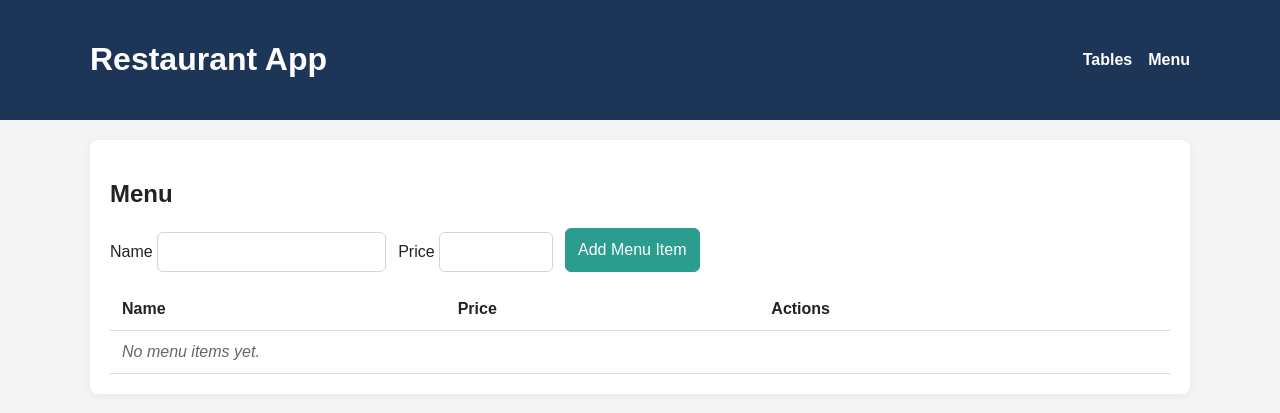
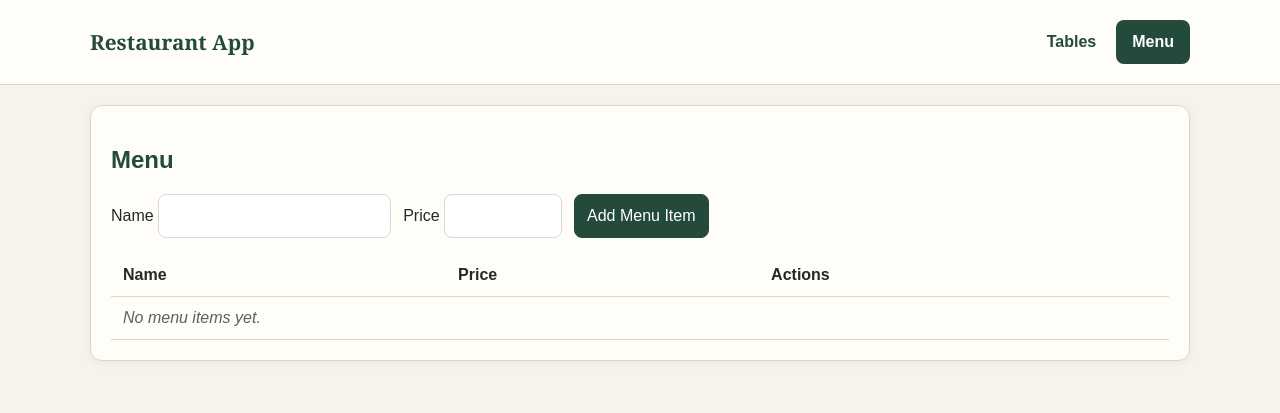
Before and after one commit to daisy-may-t/restaurant, a Flask app: page /menu in a window 1280 px wide. Shown: the top 413 px of the page. Run offline with Flask 3, Linux system fonts and the light colour scheme; data that the repository does not hold is empty.

Commit message:
Share visual foundation

```diff
--- a/static/css/style.css
+++ b/static/css/style.css
@@ -1,54 +1,123 @@
+:root {
+  --color-background: #f7f3eb;
+  --color-surface: #fffdf8;
+  --color-surface-muted: #f2ece1;
+  --color-primary: #234a3b;
+  --color-primary-hover: #193b2f;
+  --color-occupied: #f7c982;
+  --color-text: #252923;
+  --color-muted: #59635b;
+  --color-border: #dcd7cc;
+  --color-danger: #a73535;
+  --color-danger-surface: #fff0ed;
+  --space-1: 4px;
+  --space-2: 8px;
+  --space-3: 12px;
+  --space-4: 16px;
+  --space-5: 20px;
+  --radius-control: 8px;
+  --radius-card: 12px;
+  --control-height: 44px;
+}
+
 body {
   margin: 0;
   font-family: Arial, sans-serif;
-  background: #f4f4f4;
-  color: #222;
+  background: var(--color-background);
+  color: var(--color-text);
 }
 
 .container {
   max-width: 1100px;
   margin: 0 auto;
-  padding: 20px;
+  padding: var(--space-5);
 }
 
 .topbar {
-  background: #1d3557;
-  color: white;
+  background: var(--color-surface);
+  border-bottom: 1px solid var(--color-border);
 }
 
 .topbar .container {
   display: flex;
   align-items: center;
   justify-content: space-between;
-  gap: 20px;
+  gap: var(--space-5);
 }
 
-nav {
-  display: flex;
-  gap: 16px;
+.app-name {
+  color: var(--color-primary);
+  font-family: Georgia, serif;
+  font-size: 1.3rem;
+  font-weight: 700;
 }
 
-nav a {
-  color: white;
+.primary-nav {
+  display: flex;
+  gap: var(--space-1);
+}
+
+.primary-nav a {
+  display: inline-flex;
+  align-items: center;
+  justify-content: center;
+  min-height: var(--control-height);
+  padding: 0 var(--space-4);
+  border-radius: var(--radius-control);
+  color: var(--color-primary);
   text-decoration: none;
   font-weight: 600;
 }
 
+.primary-nav a[aria-current="page"] {
+  background: var(--color-primary);
+  color: white;
+}
+
+.primary-nav a:hover:not([aria-current="page"]) {
+  background: var(--color-surface-muted);
+}
+
+:is(a, button, input, select, textarea):focus-visible {
+  outline: 3px solid var(--color-primary);
+  outline-offset: 3px;
+}
+
+.primary-nav a[aria-current="page"]:focus-visible {
+  outline-color: var(--color-text);
+}
+
 .panel {
-  background: white;
-  border-radius: 8px;
-  padding: 20px;
+  background: var(--color-surface);
+  border: 1px solid var(--color-border);
+  border-radius: var(--radius-card);
+  padding: var(--space-5);
   box-shadow: 0 2px 8px rgba(0, 0, 0, 0.05);
 }
 
+h2, h3 {
+  color: var(--color-primary);
+}
+
 .toolbar {
-  margin-bottom: 16px;
+  margin-bottom: var(--space-4);
+}
+
+.menu-form-fields {
+  display: flex;
+  align-items: end;
+  flex-wrap: wrap;
+  gap: var(--space-3);
+}
+
+.inline-form {
+  display: inline;
 }
 
 .table-grid {
   display: grid;
   grid-template-columns: repeat(auto-fit, minmax(180px, 1fr));
-  gap: 16px;
+  gap: var(--space-4);
 }
 
 .table-card {
@@ -56,31 +125,31 @@ nav a {
   flex-direction: column;
   justify-content: center;
   min-height: 110px;
-  padding: 16px;
-  background: #eaf2ff;
-  border: 1px solid #cfe0ff;
-  border-radius: 8px;
+  padding: var(--space-4);
+  background: var(--color-surface);
+  border: 1px solid var(--color-border);
+  border-radius: var(--radius-card);
   text-decoration: none;
-  color: #1d3557;
+  color: var(--color-primary);
   font-weight: 700;
 }
 
 .table-card small {
-  margin-top: 8px;
-  color: #4a5a6a;
+  margin-top: var(--space-2);
+  color: var(--color-muted);
   font-weight: 500;
 }
 
 .data-table {
   width: 100%;
   border-collapse: collapse;
-  margin-top: 12px;
+  margin-top: var(--space-3);
 }
 
 .data-table th,
 .data-table td {
-  padding: 12px;
-  border-bottom: 1px solid #ddd;
+  padding: var(--space-3);
+  border-bottom: 1px solid var(--color-border);
   text-align: left;
 }
 
@@ -93,47 +162,52 @@ textarea {
 }
 
 button {
-  border: 1px solid #ccc;
-  border-radius: 6px;
-  padding: 8px 12px;
-  background: #fff;
+  border: 1px solid var(--color-border);
+  border-radius: var(--radius-control);
+  padding: var(--space-2) var(--space-3);
+  background: var(--color-surface);
+  color: var(--color-text);
   cursor: pointer;
-  min-height: 44px;
+  min-height: var(--control-height);
 }
 
 button.primary {
-  background: #2a9d8f;
-  border-color: #2a9d8f;
+  background: var(--color-primary);
+  border-color: var(--color-primary);
   color: white;
 }
 
+button.primary:hover {
+  background: var(--color-primary-hover);
+}
+
 button.secondary {
-  background: #e9ecef;
+  background: var(--color-surface-muted);
 }
 
 button.danger {
-  background: #e63946;
-  border-color: #e63946;
-  color: white;
+  background: var(--color-danger-surface);
+  border-color: var(--color-danger);
+  color: var(--color-danger);
 }
 
 .order-header {
   display: flex;
   justify-content: space-between;
   align-items: center;
-  gap: 16px;
-  margin-bottom: 20px;
+  gap: var(--space-4);
+  margin-bottom: var(--space-5);
 }
 
 .order-actions {
   display: flex;
-  gap: 10px;
+  gap: var(--space-3);
 }
 
 .order-layout {
   display: grid;
   grid-template-columns: 1.3fr 1fr;
-  gap: 20px;
+  gap: var(--space-5);
 }
 
 .order-items {
@@ -146,23 +220,23 @@ button.danger {
   display: flex;
   justify-content: space-between;
   align-items: center;
-  gap: 12px;
+  gap: var(--space-3);
   flex-wrap: wrap;
-  padding: 10px 0;
-  border-bottom: 1px solid #eee;
+  padding: var(--space-3) 0;
+  border-bottom: 1px solid var(--color-border);
 }
 
 .order-item-details {
   display: flex;
   flex-direction: column;
-  gap: 4px;
+  gap: var(--space-1);
 }
 
 .order-item-actions,
 .order-item-actions form {
   display: flex;
   align-items: center;
-  gap: 6px;
+  gap: var(--space-2);
 }
 
 .order-item-actions {
@@ -191,49 +265,39 @@ button.danger {
 .ticket-actions {
   display: flex;
   align-items: center;
-  gap: 16px;
-}
-
-@media print {
-  @page { margin: 4mm; }
-
-  body { background: white; }
-  .topbar, .ticket-preview h2, .ticket-actions { display: none; }
-  main.container { max-width: none; padding: 0; }
-  .ticket-preview { max-width: none; padding: 0; box-shadow: none; }
-  .ticket-preview pre { margin: 0; font: 12px/1.2 monospace; }
+  gap: var(--space-4);
 }
 
 .order-form form {
   display: flex;
   flex-direction: column;
-  gap: 14px;
+  gap: var(--space-4);
 }
 
 .order-form label {
   display: flex;
   flex-direction: column;
-  gap: 6px;
+  gap: var(--space-2);
   font-weight: 600;
 }
 
 input,
 select,
 textarea {
-  padding: 10px;
-  border: 1px solid #d1d5db;
-  border-radius: 6px;
+  padding: var(--space-3);
+  border: 1px solid var(--color-border);
+  border-radius: var(--radius-control);
   max-width: 100%;
 }
 
 .empty-state {
-  color: #666;
+  color: var(--color-muted);
   font-style: italic;
 }
 
 @media screen and (max-width: 768px) {
-  .container { padding: 12px; }
-  .panel { padding: 16px; }
+  .container { padding: var(--space-3); }
+  .panel { padding: var(--space-4); }
 
   .order-layout {
     grid-template-columns: 1fr;
@@ -253,12 +317,22 @@ textarea {
 @media screen and (max-width: 600px) {
   .data-table, .data-table tbody, .data-table tr, .data-table td { display: block; }
   .data-table thead { display: none; }
-  .data-table tr { border-bottom: 1px solid #ddd; padding: 10px 0; }
-  .data-table td { border: 0; padding: 6px 0; }
+  .data-table tr { border-bottom: 1px solid var(--color-border); padding: var(--space-3) 0; }
+  .data-table td { border: 0; padding: var(--space-2) 0; }
   .data-table td[data-label]::before {
     content: attr(data-label) ': ';
     font-weight: 700;
   }
   .data-table td[data-label="Actions"]::before { display: block; }
-  .data-table td .danger { margin-left: 8px; }
+  .data-table td .danger { margin-left: var(--space-2); }
 }
+
+@media print {
+  @page { margin: 4mm; }
+
+  body { background: white; color: black; }
+  .topbar, .ticket-preview h2, .ticket-actions { display: none; }
+  main.container { max-width: none; padding: 0; }
+  .ticket-preview { max-width: none; padding: 0; border: 0; box-shadow: none; }
+  .ticket-preview pre { margin: 0; font: 12px/1.2 monospace; }
+}
--- a/templates/base.html
+++ b/templates/base.html
@@ -9,10 +9,10 @@
   <body>
     <header class="topbar">
       <div class="container">
-        <h1>Restaurant App</h1>
-        <nav>
-          <a href="{{ url_for('tables') }}">Tables</a>
-          <a href="{{ url_for('menu') }}">Menu</a>
+        <span class="app-name">Restaurant App</span>
+        <nav class="primary-nav" aria-label="Main navigation">
+          <a href="{{ url_for('tables') }}" {% if request.endpoint not in ('menu', 'edit_menu_item', 'delete_menu_item_route') %}aria-current="page"{% endif %}>Tables</a>
+          <a href="{{ url_for('menu') }}" {% if request.endpoint in ('menu', 'edit_menu_item', 'delete_menu_item_route') %}aria-current="page"{% endif %}>Menu</a>
         </nav>
       </div>
     </header>
--- a/templates/menu.html
+++ b/templates/menu.html
@@ -12,7 +12,7 @@
 
     <form method="post" action="{{ url_for('edit_menu_item', item_id=editing_item.id) if editing_item else url_for('menu') }}">
       <input type="hidden" name="csrf_token" value="{{ csrf_token() }}" />
-      <div class="toolbar" style="display: flex; gap: 12px; align-items: end; flex-wrap: wrap;">
+      <div class="toolbar menu-form-fields">
         <label>
           Name
           <input type="text" name="name" value="{{ form_values.get('name', '') if form_values is defined else (editing_item.name if editing_item else '') }}" required />
@@ -44,7 +44,7 @@
               <td data-label="Price">&pound;{{ '%.2f'|format(item.price_pence / 100) }}</td>
               <td data-label="Actions">
                 <a href="{{ url_for('edit_menu_item', item_id=item.id) }}">Edit</a>
-                <form method="post" action="{{ url_for('delete_menu_item_route', item_id=item.id) }}" style="display: inline;" onsubmit="return confirm('Delete this menu item?');">
+                <form class="inline-form" method="post" action="{{ url_for('delete_menu_item_route', item_id=item.id) }}" onsubmit="return confirm('Delete this menu item?');">
                   <input type="hidden" name="csrf_token" value="{{ csrf_token() }}" />
                   <button class="danger" type="submit">Delete</button>
                 </form>
```
